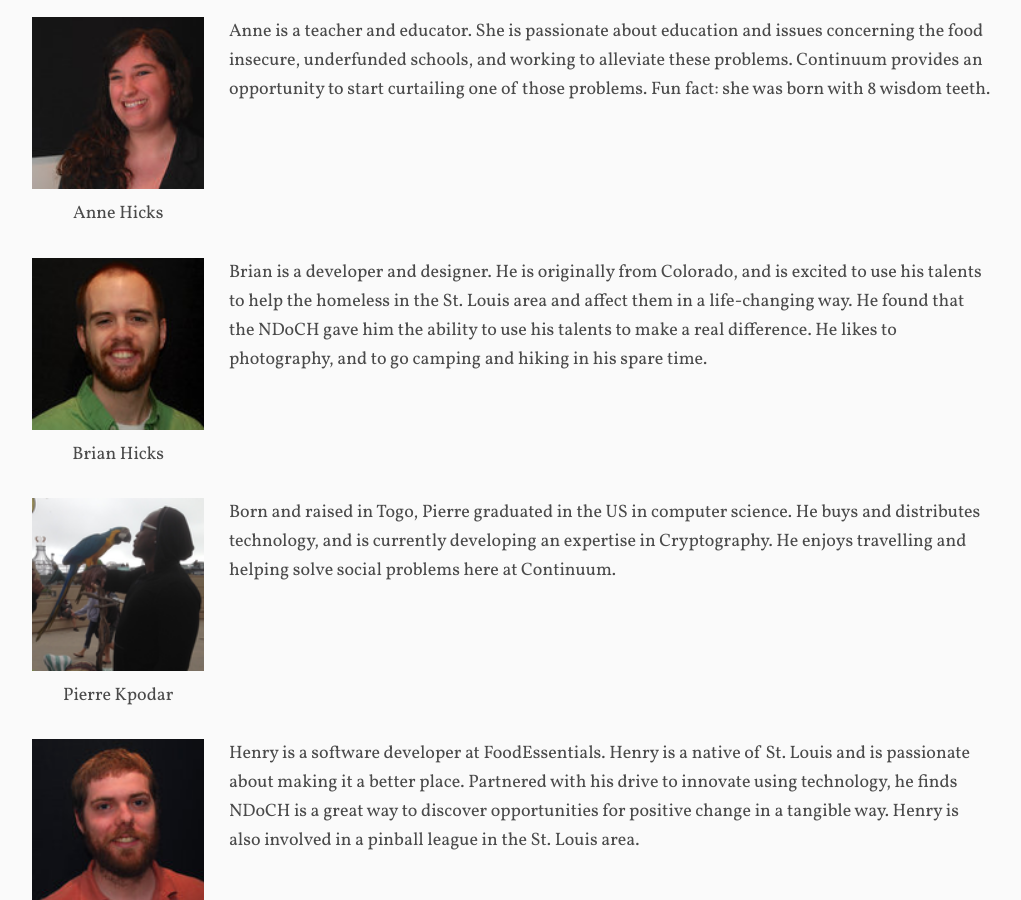
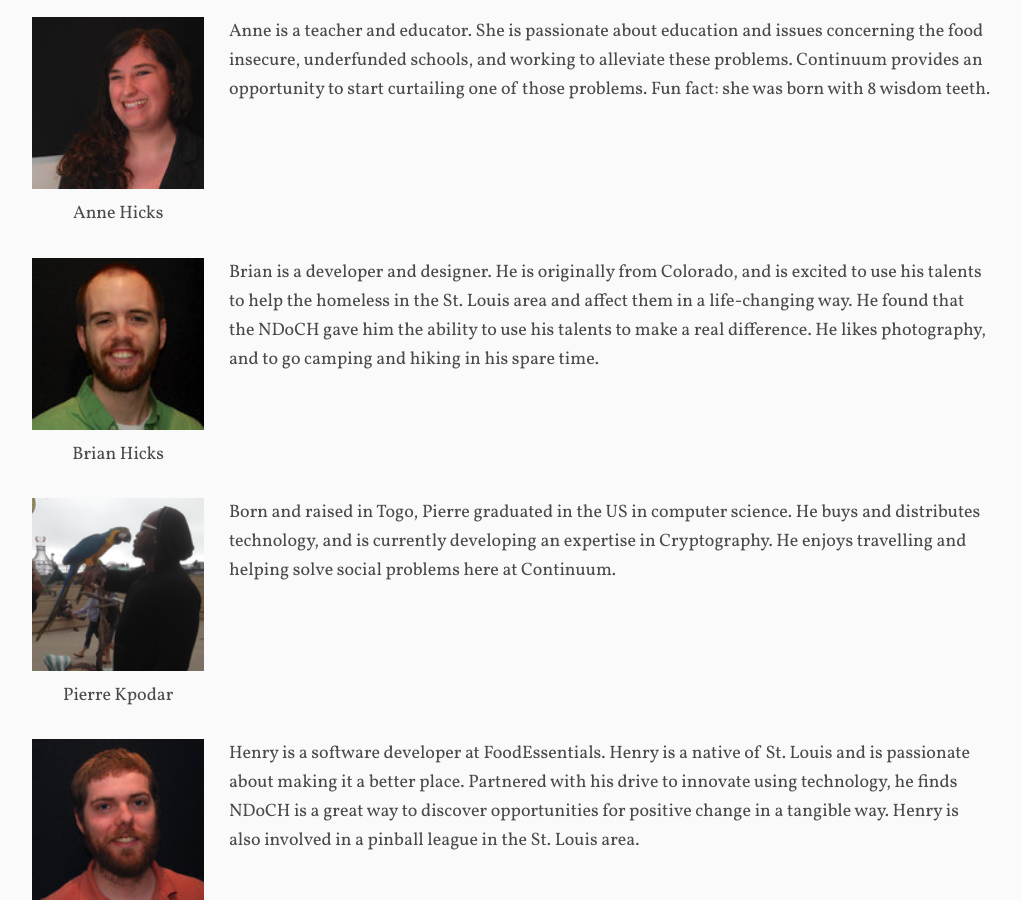
Before and after one commit to continuumgroup/continuumgroup.github.io, a Jekyll site: the page built from index.html, in a window 1280 px wide and 900 px high, scrolled down 2600 px. Shown: the whole window, without its empty margins (128-1149 px from the left). Built offline with Jekyll 4.4.1, drawn with Linux system fonts in a browser that asks for light colours.

Commit message:
fix grammar

```diff
--- a/_config.yml
+++ b/_config.yml
@@ -22,7 +22,7 @@ people:
 
   - name: Brian Hicks
     short: brian
-    bio: Brian is a developer and designer. He is originally from Colorado, and is excited to use his talents to help the homeless in the St. Louis area and affect them in a life-changing way. He found that the NDoCH gave him the ability to use his talents to make a real difference. He likes to photography, and to go camping and hiking in his spare time.
+    bio: Brian is a developer and designer. He is originally from Colorado, and is excited to use his talents to help the homeless in the St. Louis area and affect them in a life-changing way. He found that the NDoCH gave him the ability to use his talents to make a real difference. He likes photography, and to go camping and hiking in his spare time.
 
   - name: Pierre Kpodar
     short: pierre
```
